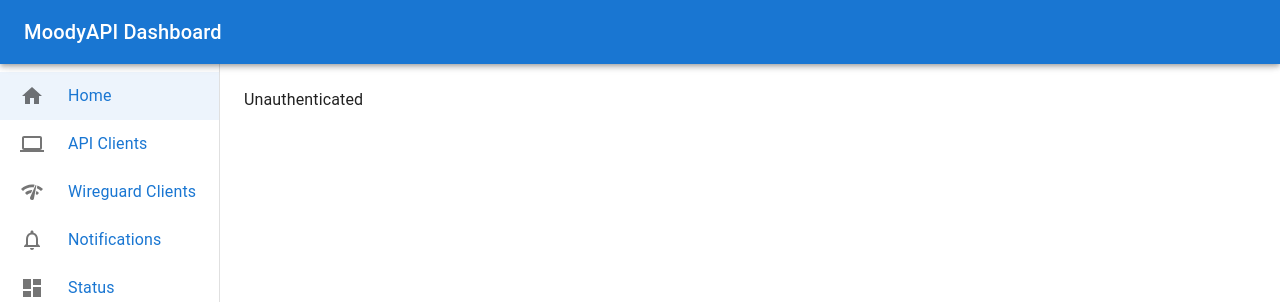
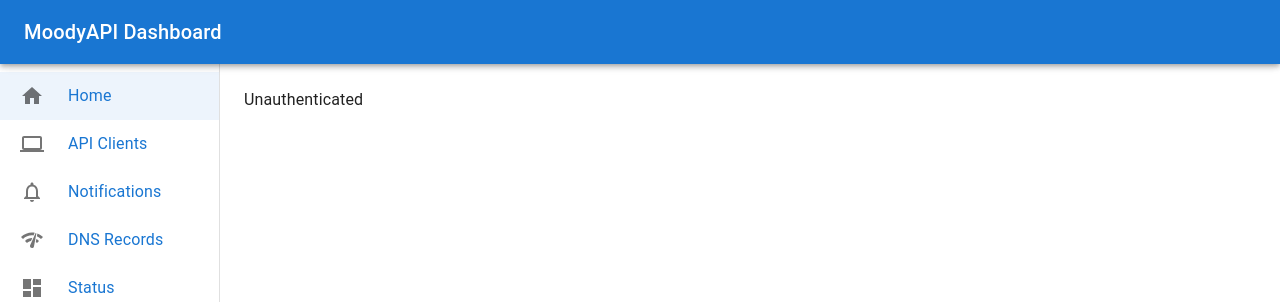
Before and after one commit to moodyhunter/MoodyAPI, a Next.js app in the folder WebPanel/: page / in a window 1280 px wide. Shown: the top 302 px of the page. Built offline with nearby package versions, Linux system fonts and the light colour scheme; no server answers.

Commit message:
wg -> dns

```diff
--- a/WebPanel/pages/_app.tsx
+++ b/WebPanel/pages/_app.tsx
@@ -37,8 +37,8 @@ const DrawerContent = () => {
             <List>
                 <AppListButton link='/' name='Home' icon={(<HomeIcon />)} />
                 <AppListButton link='/clients' name='API Clients' icon={(<LaptopIcon />)} />
-                <AppListButton link='/wg' name='Wireguard Clients' icon={(<NetworkIcon />)} />
                 <AppListButton link='/notifications' name='Notifications' icon={(<NotificationIcon />)} />
+                <AppListButton link='/dns' name='DNS Records' icon={(<NetworkIcon />)} />
                 <AppListButton link='/status' name='Status' icon={(<DashboardIcon />)} />
             </List>
             <Divider />
--- a/WebPanel/pages/wg/index.tsx
+++ b/WebPanel/pages/dns/index.tsx
@@ -5,7 +5,7 @@ import { GetServerSideProps } from 'next';
 export const getServerSideProps: GetServerSideProps = async (context) => {
     return {
         props: {
-            title: "Wireguard Clients"
+            title: "DNS Records"
         }
     };
 };
@@ -13,7 +13,7 @@ export const getServerSideProps: GetServerSideProps = async (context) => {
 export default function Content() {
     return (
         <Container>
-            Wireguard Clients
+            DNS Record Entries
         </Container>
     );
 }
```
